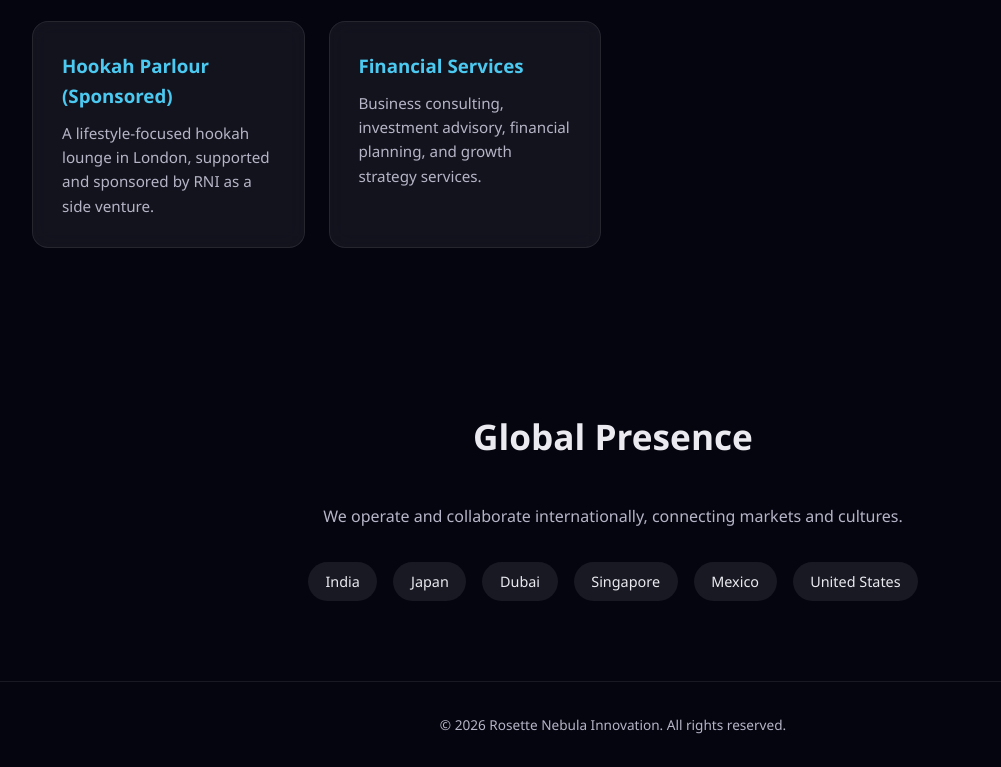
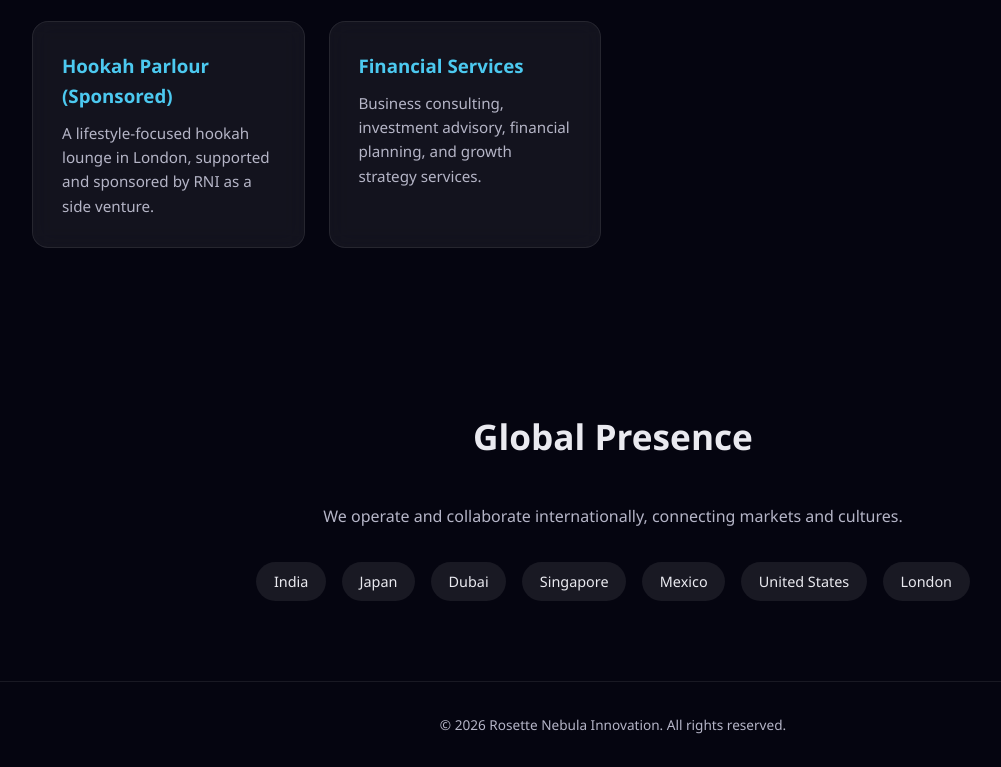
Before and after one commit to whitewolf889814-jpg/rosette-nebula-innovation, a plain HTML site: page index.html in a window 1280 px wide. Shown: the part 1564-2331 px from the top of the page, without its empty margins (27-1028 px from the left). Drawn offline with Linux system fonts and the light colour scheme.

Commit message:
Update index.html

```diff
--- a/index.html
+++ b/index.html
@@ -237,7 +237,9 @@
     <span class="pill">Singapore</span>
     <span class="pill">Mexico</span>
     <span class="pill">United States</span>
-  </div>
+    <span class="pill">London</span>
+
+      </div>
 </section>
 
 <footer>
```
